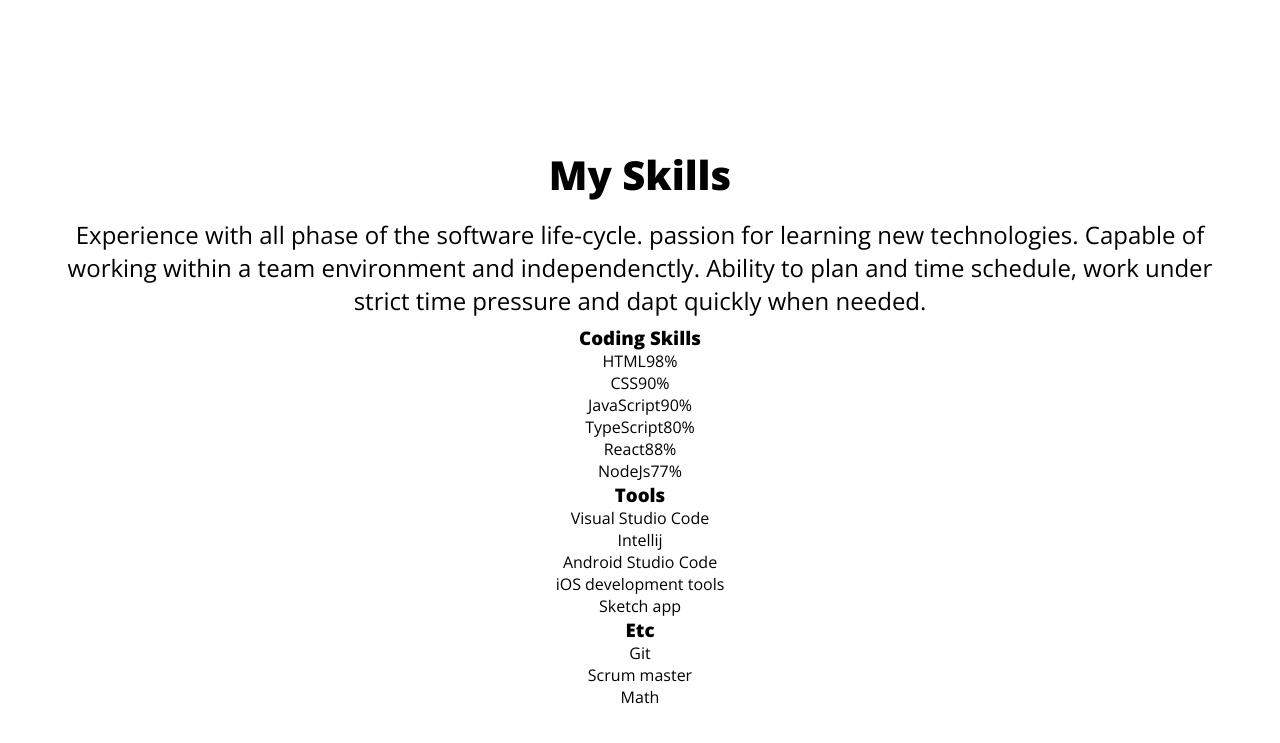
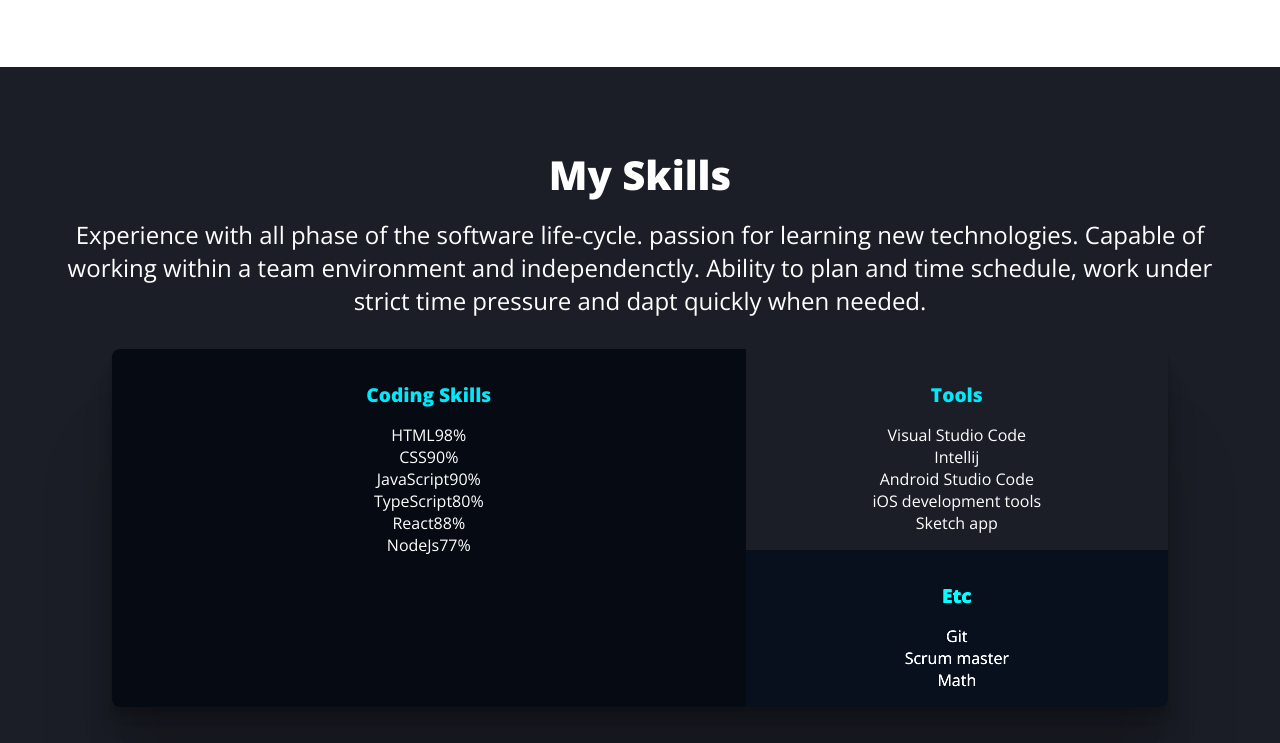
Before and after one commit to dlcjfgh99/my_portfolio, a plain HTML site: page index.html in a window 1280 px wide. Shown: the part 1417-2160 px from the top of the page. Drawn offline with nearby package versions, Linux system fonts and the light colour scheme.

Commit message:
CSS-Skills

```diff
--- a/css/style.css
+++ b/css/style.css
@@ -211,3 +211,43 @@ https://manuarora.in/boxshadows */
   color: var(--color-primary);
   font-size: 0.8rem;
 }
+/* Skills */
+#skills {
+  background-color: var(--color-primary-variant);
+  color: var(--color-text);
+}
+.skills {
+  display: grid;
+  grid-template-columns: 6fr 4fr;
+  margin: 32px 3rem;
+  border-radius: 8px;
+  /* overflow:hidden를 안해주면 border-radius가 안된걸로 나오는데
+  그게 아니라 적용은됐으나 그리드를 사용했어서 그리드 배경색이 삐져나와서 보이는거임 그래서 안된걸로 보이는거 */
+  overflow: hidden;
+  box-shadow: 0 2.8px 2.2px rgba(0, 0, 0, 0.034),
+    0 6.7px 5.3px rgba(0, 0, 0, 0.048), 0 12.5px 10px rgba(0, 0, 0, 0.06),
+    0 22.3px 17.9px rgba(0, 0, 0, 0.072), 0 41.8px 33.4px rgba(0, 0, 0, 0.086),
+    0 100px 80px rgba(0, 0, 0, 0.12);
+}
+.skills_title {
+  color: var(--color-accent);
+  margin: 1rem 0;
+  font-size: 1.2rem;
+}
+.skill__coding {
+  grid-row: span 2;
+  /* grid-row:span 2 세로로 두 그리드 차지
+    grid-column:span 2 가로로 두 그리드 차지
+  */
+  padding: 1rem;
+  background-color: var(--color-primary);
+}
+.skill__tools {
+  padding: 1rem;
+}
+.skill__etc {
+  padding: 1rem;
+  background-color: var(--color-primary);
+  filter: brightness(150%);
+  /* 색깔을 살짝 변형시킬때 */
+}
--- a/index.html
+++ b/index.html
@@ -128,7 +128,13 @@
       </section>
       <!-- skils -->
 
-      <section id="skils" class="section">
+      <section id="skills" class="section">
+        <!-- class="section max-container" 였는데 max-container 지움
+          그 이유는 이걸 설정해서 배경색까지 같이 제한되어버림
+          그래서 그 하위요소 아이템에게 제한하는것이 좋음
+        그래서 div로 박스를 하나 더 설정해줌
+        -->
+        <div class="max-container">
           <h2 class="title">My Skills</h2>
           <p class="description">
             Experience with all phase of the software life-cycle. passion for
@@ -136,9 +142,9 @@
             environment and independenctly. Ability to plan and time schedule,
             work under strict time pressure and dapt quickly when needed.
           </p>
-        <div>
-          <section>
-            <h3>Coding Skills</h3>
+          <div class="skills">
+            <section class="skill__coding">
+              <h3 class="skills_title">Coding Skills</h3>
               <ul>
                 <li>
                   <div><span>HTML</span><span>98%</span></div>
@@ -167,8 +173,8 @@
               </ul>
             </section>
 
-          <section>
-            <h3>Tools</h3>
+            <section class="skill__tools">
+              <h3 class="skills_title">Tools</h3>
               <ul>
                 <li>Visual Studio Code</li>
                 <li>Intellij</li>
@@ -178,14 +184,15 @@
               </ul>
             </section>
 
-          <section>
-            <h3>Etc</h3>
+            <section class="skill__etc">
+              <h3 class="skills_title">Etc</h3>
               <ul>
                 <li>Git</li>
                 <li>Scrum master</li>
                 <li>Math</li>
               </ul>
             </section>
+          </div>
         </div>
       </section>
       <!-- work -->
```
Lines whose indentation alone changed are shown as unchanged.
